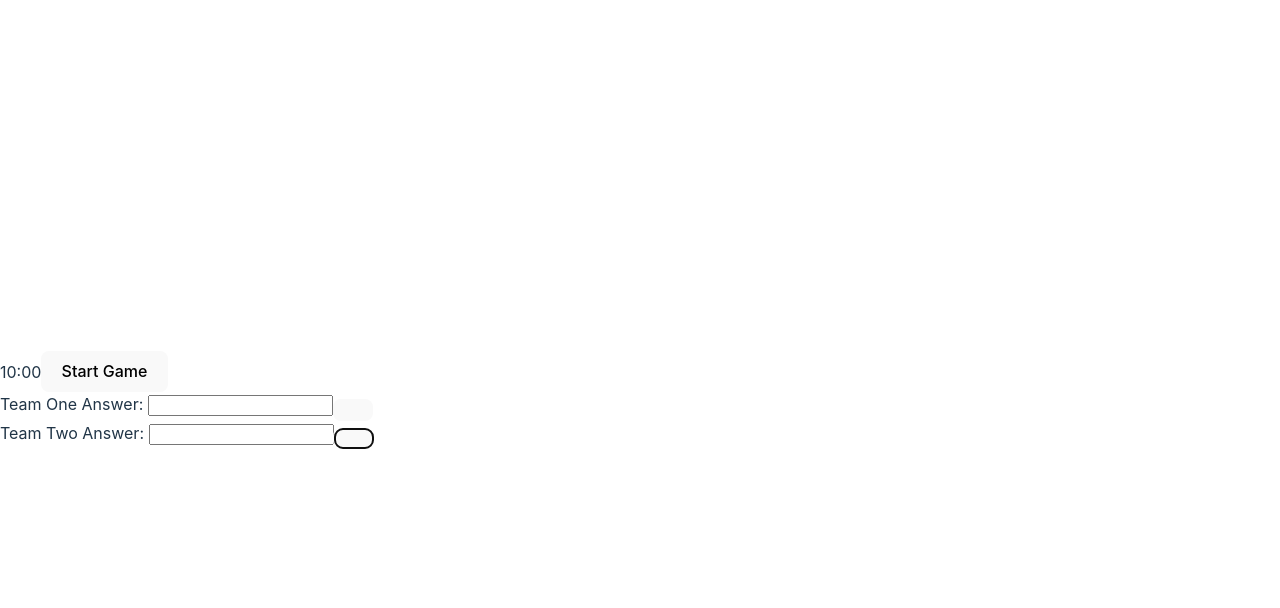
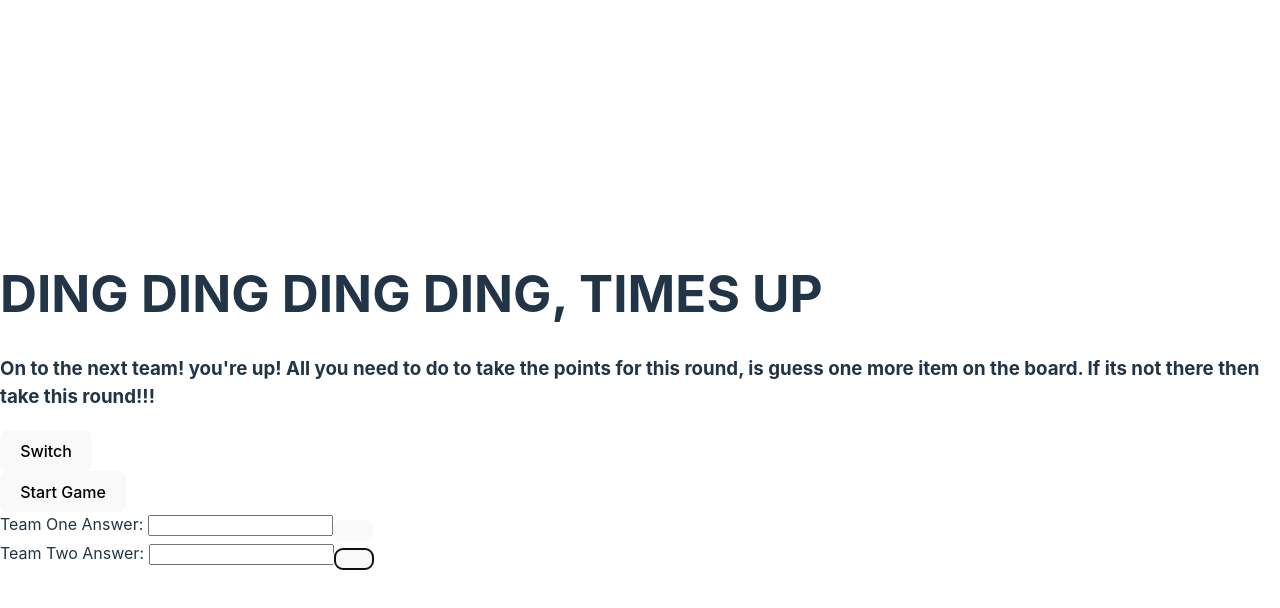
Before and after one commit to Ianvoltaire4/Family-Feud, a React (Vite) app in the folder frontend/client/: page / in a window 1280 px wide. Both pictures are taken after a click on the button 353 px from the left and 438 px from the top of the page. Shown: the top 608 px of the page. Built offline with nearby package versions, Linux system fonts and the light colour scheme.

Commit message:
finished code for some game logic
I have implemented the logic that determines whos turn it is, starting the game, the timer, a team getting a answer wrong and losing ther turn, input fields for user answers, and the turn over message. Other objectives to tackle are at the top of the file.

```diff
--- a/frontend/client/src/components/RoundTwo.jsx
+++ b/frontend/client/src/components/RoundTwo.jsx
@@ -1,184 +1,35 @@
-// import React, { useState, useEffect } from "react";
-
-// const RoundTwo = () => {
-//   const [teamOneScore, setTeamOneScore] = useState(0);
-//   const [teamTwoScore, setTeamTwoScore] = useState(0);
-//   const [teamOneInput, setTeamOneInput] = useState("");
-//   const [teamTwoInput, setTeamTwoInput] = useState("");
-//   const [roundScore, setRoundScore] = useState(0);
-//   const [question, setQuestion] = useState("");
-//   const [answerThree, setAnswerThree] = useState("");
-//   const [answerFour, setAnswerFour] = useState("");
-//   const [answerFive, setAnswerFive] = useState("");
-//   const [answerSix, setAnswerSix] = useState("");
-//   const [answerSeven, setAnswerSeven] = useState("");
-//   const [answerEight, setAnswerEight] = useState("");
-//   const [teamOneX, setTeamOneX] = useState(0);
-//   const [teamTwoX, setTeamTwoX] = useState(0);
-//   const [time, setTime] = useState(1000);
-//   const [isRunning, setIsRunning] = useState(false);
-//   const [showButton, setShowButton] = useState(true);
-//   const [wrongAnswersTeamOne, setWrongAnswersTeamOne] = useState(0);
-//   const [wrongAnswersTeamTwo, setWrongAnswersTeamTwo] = useState(0);
-//   const [currentTeam, setCurrentTeam] = useState("teamOne"); // Initialize with Team One
-
-
-//   const answerOne = 'one';
-//   const answerTwo = 'two';
-//   const maxWrongAnswers = 3;
-
-//   useEffect(() => {
-//     let intervalId;
-//     if (isRunning) {
-//       intervalId = setInterval(() => {
-//         setTime((prevTime) => {
-//           if (prevTime === 0) {
-//             setIsRunning(false);
-//             setShowButton(false);
-//             return 0;
-//           }
-//           return prevTime - 1;
-//         });
-//       }, 10);
-//     }
-//     return () => clearInterval(intervalId);
-//   }, [isRunning]);
-
-//   const hours = Math.floor(time / 360000);
-//   const min = Math.floor((time % 360000) / 6000);
-//   const sec = Math.floor((time % 6000) / 100);
-//   const millisec = time % 100;
-
-//   const startAndStop = () => {
-//     setIsRunning(!isRunning);
-//     if (!isRunning) {
-//       setShowButton(false);
-//     }
-//   };
-
-//   const reset = () => {
-//     setIsRunning(false);
-//     setShowButton(false);
-//     setTime(0);
-//   };
-
-//   const handleStart = () => {
-//     startAndStop();
-//   };
-
-//   const handleWrongAnswer = () => {
-//     const correctAnswer =
-//       currentTeam === "teamOne" ? answerOne : answerTwo;
-//     const currentWrongAnswers =
-//       currentTeam === "teamOne" ? wrongAnswersTeamOne : wrongAnswersTeamTwo;
-
-//     if (currentTeam === "teamOne") {
-//       if (teamOneInput.toLowerCase() !== correctAnswer.toLowerCase()) {
-//         setTeamOneX((prevScore) => prevScore + 1);
-//       }
-//       setWrongAnswersTeamOne(currentWrongAnswers + 1);
-//     } else {
-//       if (teamTwoInput.toLowerCase() !== correctAnswer.toLowerCase()) {
-//         setTeamTwoX((prevScore) => prevScore + 1);
-//       }
-//       setWrongAnswersTeamTwo(currentWrongAnswers + 1);
-//     }
-
-//     if (currentWrongAnswers >= maxWrongAnswers) {
-//       setCurrentTeam(currentTeam === "teamOne" ? "teamTwo" : "teamOne");
-//     }
-//   };
-//   useEffect(() => {
-//     if (!showButton) {
-//       const hideButtonTimeout = setTimeout(() => {
-//         setShowButton(false);
-//       }, 5000);
-//       return () => clearTimeout(hideButtonTimeout);
-//     }
-//   }, [showButton]);
-
-//   return (
-//     <>
-//       {hours === 0 && min === 0 && sec === 0 && millisec === 0 ? (
-//         <button id="reset" onClick={reset}>
-//           Reset Time
-//         </button>
-//       ) : (
-//         <>
-//           {hours}:{min.toString().padStart(2, "0")}:
-//           {sec.toString().padStart(2, "0")}:
-//           {millisec.toString().padStart(2, "0")}
-//         </>
-//       )}
-//       {!isRunning && showButton && (
-//         <button id="start" onClick={handleStart}>
-//           Start Game
-//         </button>
-//       )}
-
-// <div>
-//         {currentTeam === "teamOne" && wrongAnswersTeamOne < maxWrongAnswers && (
-//           <div>
-//             Team One Answer:{" "}
-//             <input
-//               type="text"
-//               value={teamOneInput}
-//               onChange={(e) => setTeamOneInput(e.target.value)}
-//             />
-//             <button onClick={handleWrongAnswer}>Submit Answer</button>
-//           </div>
-//         )}
-//         {currentTeam === "teamTwo" && wrongAnswersTeamTwo < maxWrongAnswers && (
-//           <div>
-//             Team Two Answer:{" "}
-//             <input
-//               type="text"
-//               value={teamTwoInput}
-//               onChange={(e) => setTeamTwoInput(e.target.value)}
-//             />
-//             <button onClick={handleWrongAnswerTeamTwo}>Submit Answer</button>
-//           </div>
-//         )}
-//       </div>
-//     </>
-//   );
-// };
-
-// export default RoundTwo;
-
-
-
+//need to make functions to hide buttons, create logic to end a round when won(if one wins by steal, if one wins by clearing board, if one wins by losing the steal, if both teams lose from x), ,
 
 import React, { useState, useEffect } from "react";
 
 const RoundTwo = () => {
-  const [teamOneScore, setTeamOneScore] = useState(0);
-  const [teamTwoScore, setTeamTwoScore] = useState(0);
-  const [teamOneInput, setTeamOneInput] = useState('');
-  const [teamTwoInput, setTeamTwoInput] = useState('');
-
-  const [roundScore, setRoundScore] = useState(0);
+  const [teamOneInput, setTeamOneInput] = useState("");
+  const [teamTwoInput, setTeamTwoInput] = useState("");
   const [question, setQuestion] = useState("");
-//   const [answerOne, setAnswerOne] = useState("");
-//   const [answerTwo, setAnswerTwo] = useState("");
-let answerOne='one'
-let answerTwo='two'
+  //   const [answerOne, setAnswerOne] = useState('');
+  //   const [answerTwo, setAnswerTwo] = useState('');
   const [answerThree, setAnswerThree] = useState("");
   const [answerFour, setAnswerFour] = useState("");
   const [answerFive, setAnswerFive] = useState("");
   const [answerSix, setAnswerSix] = useState("");
   const [answerSeven, setAnswerSeven] = useState("");
-  const [answerEight, setAnswerEight] = useState("");
+  const [currentTeam, setCurrentTeam] = useState("");
+  const [otherTeam, setOtherTeam] = useState("");
+  const [time, setTime] = useState(1000);
   const [teamOneX, setTeamOneX] = useState(0);
   const [teamTwoX, setTeamTwoX] = useState(0);
-  const [time, setTime] = useState(1000);
-  const [isRunning, setIsRunning] = useState(false);
-  const [showButton, setShowButton] = useState(true);
+  const [teamOneScore, setTeamOneScore] = useState(0);
+  const [teamTwoScore, setTeamTwoScore] = useState(0);
+  const [roundScore, setRoundScore] = useState(0);
   const [wrongAnswersTeamOne, setWrongAnswersTeamOne] = useState(0);
   const [wrongAnswersTeamTwo, setWrongAnswersTeamTwo] = useState(0);
-  const [currentTeam, setCurrentTeam]=useState('')
+  const [showButton, setShowButton] = useState(true);
+  const [isRunning, setIsRunning] = useState(false);
+  const [gameStarted, setGameStarted] = useState(false);
+  let answerOne = "one";
+  let answerTwo = "two";
 
-  const maxWrongAnswers = 3; // Define the maximum number of wrong answers allowed
+  const maxWrongAnswers = 3;
 
   useEffect(() => {
     let intervalId;
@@ -186,8 +37,8 @@ const [answerThree, setAnswerThree] = useState("");
       intervalId = setInterval(() => {
         setTime((prevTime) => {
           if (prevTime === 0) {
-            setIsRunning(false); // Stop the timer when time reaches 0
-            setShowButton(false); // Hide the button
+            setIsRunning(false); // stopping the timer when time reaches 0
+            setShowButton(false); // hiding the button
             return 0;
           }
           return prevTime - 1;
@@ -210,28 +61,36 @@ const [answerThree, setAnswerThree] = useState("");
   };
 
   const handleTeamSwitch = () => {
-    setCurrentTeam(currentTeam === 'Team One' ? 'Team Two' : 'Team One');
+    setCurrentTeam(currentTeam === "Team One" ? "Team Two" : "Team One");
+    setOtherTeam(otherTeam === "Team Two" ? "Team One" : "Team Two");
+  };
+
+  const populateData = () => {
+    //write the function to populate the data in the div
   };
 
   const handleStart = () => {
+    setTimeout(() => {
       startAndStop();
+      setGameStarted(true);
+    }, 5000);
+    populateData;
   };
 
-  const handleWrongAnswerTeamOne = () => {
+  const teamOneWrongAnswer = () => {
     // Compare the teamOneInput with the correct answer (answerOne)
     if (teamOneInput.toLowerCase() !== answerOne.toLowerCase()) {
       // if timer is zero then swtich team
       // Increment the score for Team One
-      setTeamOneX(teamTwoX + 1);
+      setTeamOneX(teamOneX + 1);
     }
 
     setWrongAnswersTeamOne(wrongAnswersTeamOne + 1);
     if (wrongAnswersTeamOne >= maxWrongAnswers) {
-        // Hide the input fields for Team One
-        // You can set state variables to hide or show the input fields
+      // hide the button for team two function here
     }
   };
-const handleWrongAnswerTeamTwo = () => {
+  const teamTwoWrongAnswer = () => {
     // Compare the teamTwoInput with the correct answer (answerTwo)
     if (teamTwoInput.toLowerCase() !== answerTwo.toLowerCase()) {
       // Increment the score for Team Two
@@ -240,27 +99,37 @@ const handleWrongAnswerTeamTwo = () => {
 
     setWrongAnswersTeamTwo(wrongAnswersTeamTwo + 1);
     if (wrongAnswersTeamTwo >= maxWrongAnswers) {
-      // Hide the input fields for Team Two
-      // You can set state variables to hide or show the input fields
+      // hide the button for team two function here
     }
   };
   useEffect(() => {
     if (!showButton) {
-      const hideButtonTimeout = setTimeout(() => {
+      const hideButton = setTimeout(() => {
         setShowButton(false);
       }, 5000);
-      return () => clearTimeout(hideButtonTimeout);
+      return () => clearTimeout(hideButton);
     }
   }, [showButton]);
 
   return (
     <>
-      {hours === 0 && min === 0 && sec === 0 && millisec === 0 ? (
+      {(hours === 0 && min === 0 && sec === 0 && millisec === 0) ||
+      wrongAnswersTeamOne === maxWrongAnswers ||
+      wrongAnswersTeamTwo ? (
+        <div>
+          {handleTeamSwitch}
+          <h1>DING DING DING DING, TIMES UP</h1>
+          <h3>
+            On to the next team! {currentTeam} you're up! All you need to do to
+            take the points for this round, is guess one more item on the board.
+            If its not there then {otherTeam} take this round!!!
+          </h3>
+
           <button id="switch-teams" onClick={handleTeamSwitch}>
-
-            <h1>times up, ding ding ding ding</h1>
-          Switch  {console.log(currentTeam)}
+            Switch {console.log(`${currentTeam} its your turn`)}
+            {console.log(`${otherTeam} your up next`)}
           </button>
+        </div>
       ) : (
         <>
           {sec.toString().padStart(2, "0")}:
@@ -273,16 +142,17 @@ const handleWrongAnswerTeamTwo = () => {
         </button>
       )}
 
-      {/* Example for hiding input fields based on the number of wrong answers */}
       <div>
         {wrongAnswersTeamOne < maxWrongAnswers && (
           <div>
-            Team One Answer: <input type="text" /><button onClick={handleWrongAnswerTeamOne}></button>
+            Team One Answer: <input type="text" />
+            <button onClick={teamOneWrongAnswer}></button>
           </div>
         )}
         {wrongAnswersTeamTwo < maxWrongAnswers && (
           <div>
-            Team Two Answer: <input type="text" /><button onClick={handleWrongAnswerTeamTwo}></button>
+            Team Two Answer: <input type="text" />
+            <button onClick={teamTwoWrongAnswer}></button>
           </div>
         )}
       </div>
```
Lines whose indentation alone changed are shown as unchanged.
